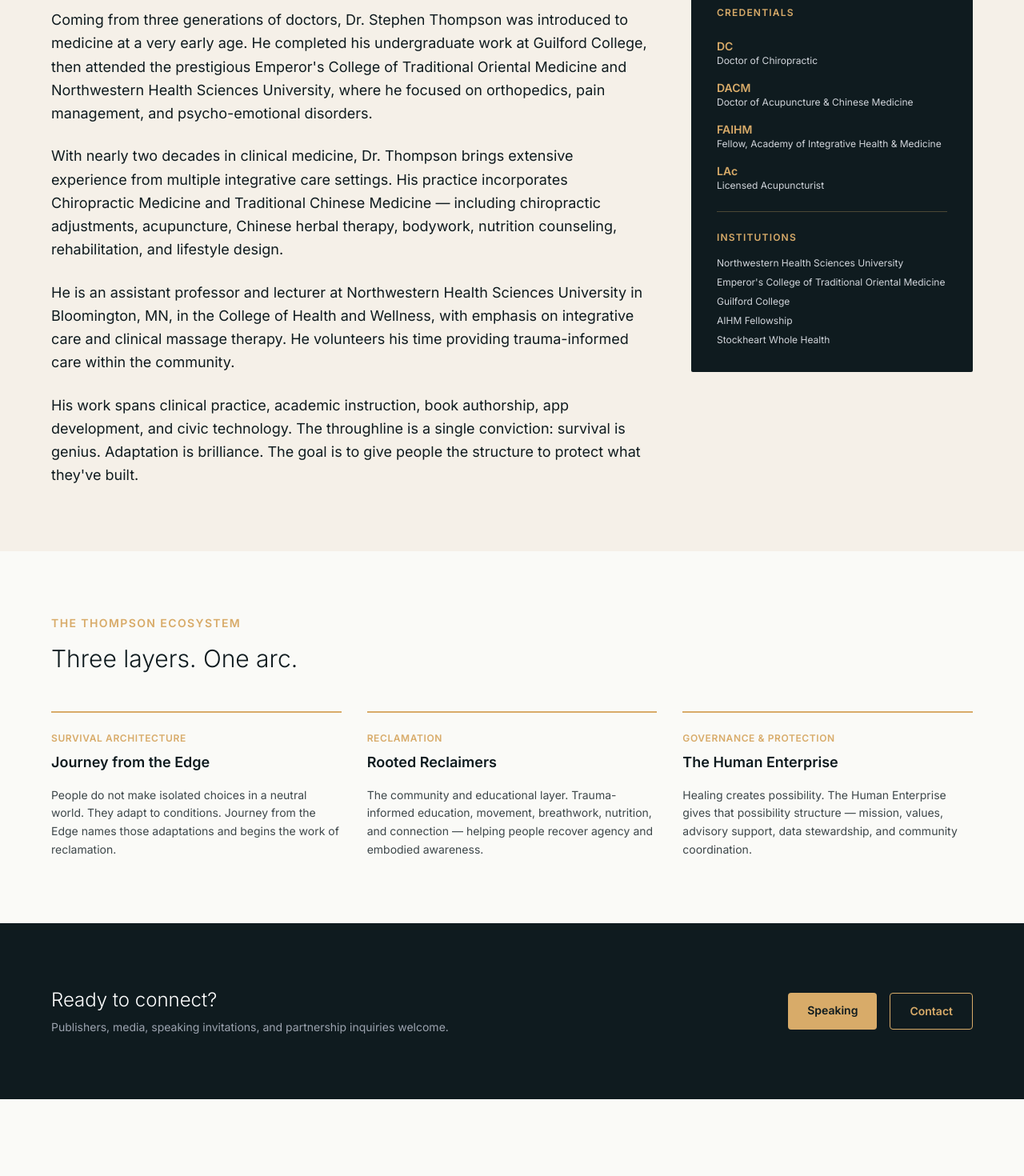
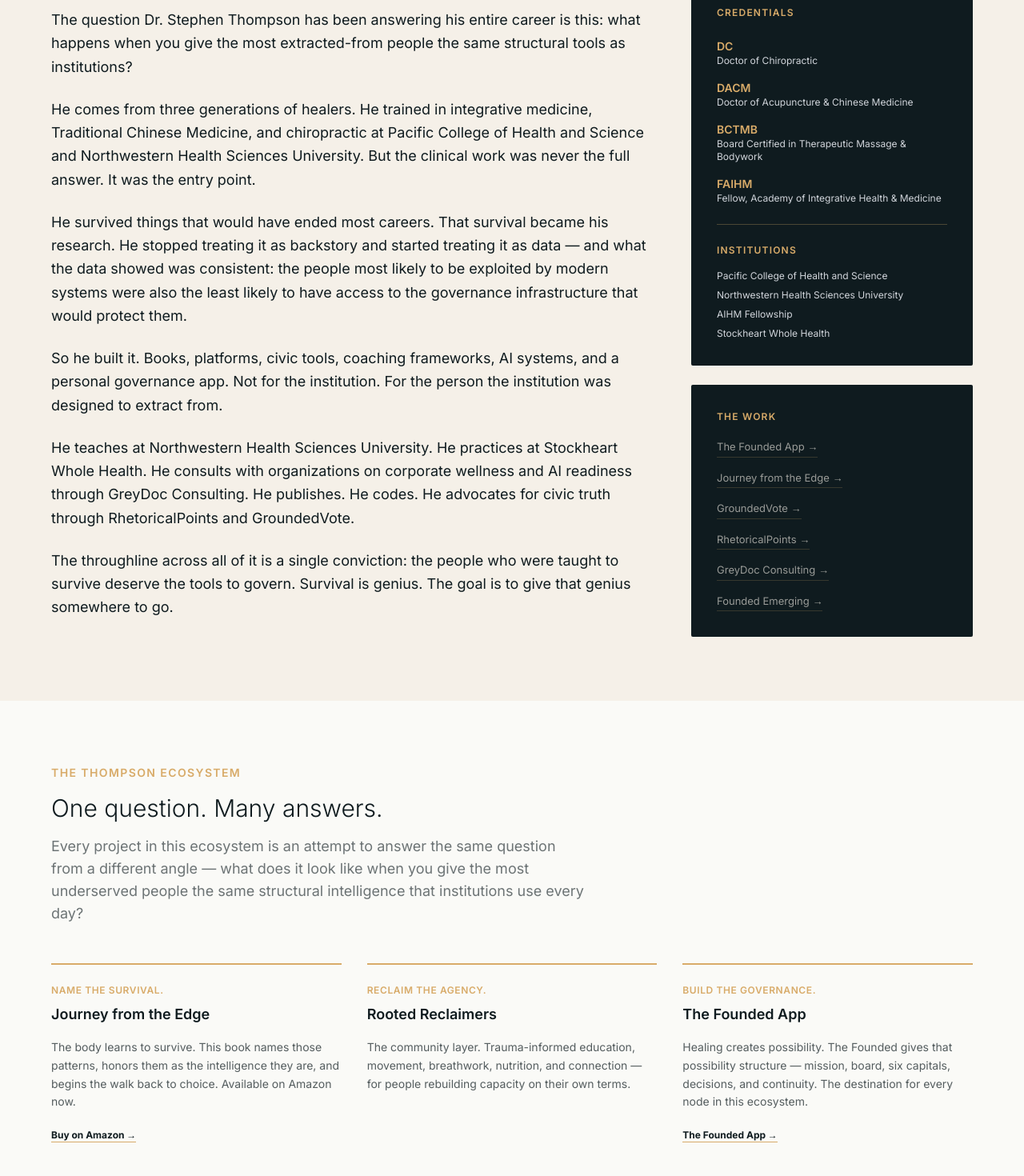
Before and after one commit to thefoundedproject/thefoundedproject-site, a Next.js app: page /about in a window 1280 px wide. Shown: the part 540-2010 px from the top of the page at 80% size. Built offline with nearby package versions, Linux system fonts and the light colour scheme.

Commit message:
bio: rewrite — the question he's answering, not credentials-first; BCTMB replaces LAc; Pacific College of Health and Science

```diff
--- a/app/about/page.js
+++ b/app/about/page.js
@@ -1,6 +1,6 @@
 export const metadata = {
   title: 'About Dr. Stephen Thompson | The Founded Project',
-  description: 'Dr. Stephen Thompson, DC, DACM, FAIHM — survivor-scholar-clinician, author, and founder of Human Enterprise Theory. Three generations of healers. Two decades of practice.',
+  description: 'Dr. Stephen Thompson, DC, DACM, BCTMB, FAIHM — survivor-scholar-clinician building the governance infrastructure for the people most likely to be extracted from.',
 }
 
 export default function About() {
@@ -13,8 +13,8 @@
           <h1 className="text-white text-5xl font-light leading-tight mb-6">
             Dr. Stephen Thompson
           </h1>
-          <p style={{ color: '#D8AB69' }} className="text-lg mb-2">DC · DACM · FAIHM</p>
-          <p className="text-gray-400">Northwestern Health Sciences University · AIHM Fellow · Survivor-Scholar-Clinician</p>
+          <p style={{ color: '#D8AB69' }} className="text-lg mb-2">DC · DACM · BCTMB · FAIHM</p>
+          <p className="text-gray-400">Survivor · Scholar · Clinician · Builder</p>
         </div>
       </section>
 
@@ -23,28 +23,41 @@
         <div className="max-w-6xl mx-auto grid md:grid-cols-3 gap-12">
           <div className="md:col-span-2">
             <div style={{ width: '60px', height: '2px', backgroundColor: '#D8AB69' }} className="mb-8" />
+
             <p style={{ color: '#0F1B1F' }} className="text-lg leading-relaxed mb-6">
-              Coming from three generations of doctors, Dr. Stephen Thompson was introduced to medicine at a very early age. He completed his undergraduate work at Guilford College, then attended the prestigious Emperor&apos;s College of Traditional Oriental Medicine and Northwestern Health Sciences University, where he focused on orthopedics, pain management, and psycho-emotional disorders.
+              The question Dr. Stephen Thompson has been answering his entire career is this: what happens when you give the most extracted-from people the same structural tools as institutions?
             </p>
+
             <p style={{ color: '#0F1B1F' }} className="text-lg leading-relaxed mb-6">
-              With nearly two decades in clinical medicine, Dr. Thompson brings extensive experience from multiple integrative care settings. His practice incorporates Chiropractic Medicine and Traditional Chinese Medicine — including chiropractic adjustments, acupuncture, Chinese herbal therapy, bodywork, nutrition counseling, rehabilitation, and lifestyle design.
+              He comes from three generations of healers. He trained in integrative medicine, Traditional Chinese Medicine, and chiropractic at Pacific College of Health and Science and Northwestern Health Sciences University. But the clinical work was never the full answer. It was the entry point.
             </p>
+
             <p style={{ color: '#0F1B1F' }} className="text-lg leading-relaxed mb-6">
-              He is an assistant professor and lecturer at Northwestern Health Sciences University in Bloomington, MN, in the College of Health and Wellness, with emphasis on integrative care and clinical massage therapy. He volunteers his time providing trauma-informed care within the community.
+              He survived things that would have ended most careers. That survival became his research. He stopped treating it as backstory and started treating it as data — and what the data showed was consistent: the people most likely to be exploited by modern systems were also the least likely to have access to the governance infrastructure that would protect them.
             </p>
+
+            <p style={{ color: '#0F1B1F' }} className="text-lg leading-relaxed mb-6">
+              So he built it. Books, platforms, civic tools, coaching frameworks, AI systems, and a personal governance app. Not for the institution. For the person the institution was designed to extract from.
+            </p>
+
+            <p style={{ color: '#0F1B1F' }} className="text-lg leading-relaxed mb-6">
+              He teaches at Northwestern Health Sciences University. He practices at Stockheart Whole Health. He consults with organizations on corporate wellness and AI readiness through GreyDoc Consulting. He publishes. He codes. He advocates for civic truth through RhetoricalPoints and GroundedVote.
+            </p>
+
             <p style={{ color: '#0F1B1F' }} className="text-lg leading-relaxed">
-              His work spans clinical practice, academic instruction, book authorship, app development, and civic technology. The throughline is a single conviction: survival is genius. Adaptation is brilliance. The goal is to give people the structure to protect what they&apos;ve built.
+              The throughline across all of it is a single conviction: the people who were taught to survive deserve the tools to govern. Survival is genius. The goal is to give that genius somewhere to go.
             </p>
           </div>
+
           <div>
-            <div style={{ backgroundColor: '#0F1B1F' }} className="p-8 rounded-sm">
+            <div style={{ backgroundColor: '#0F1B1F' }} className="p-8 rounded-sm mb-6">
               <p style={{ color: '#D8AB69' }} className="text-xs font-semibold uppercase tracking-widest mb-6">Credentials</p>
               <ul className="space-y-4">
                 {[
                   { abbr: 'DC', full: 'Doctor of Chiropractic' },
                   { abbr: 'DACM', full: 'Doctor of Acupuncture & Chinese Medicine' },
+                  { abbr: 'BCTMB', full: 'Board Certified in Therapeutic Massage & Bodywork' },
                   { abbr: 'FAIHM', full: 'Fellow, Academy of Integrative Health & Medicine' },
-                  { abbr: 'LAc', full: 'Licensed Acupuncturist' },
                 ].map((cred) => (
                   <li key={cred.abbr}>
                     <p style={{ color: '#D8AB69' }} className="text-sm font-semibold">{cred.abbr}</p>
@@ -55,44 +68,74 @@
               <div style={{ height: '1px', backgroundColor: '#D8AB69' }} className="my-6 opacity-30" />
               <p style={{ color: '#D8AB69' }} className="text-xs font-semibold uppercase tracking-widest mb-4">Institutions</p>
               <ul className="space-y-2 text-gray-300 text-xs">
+                <li>Pacific College of Health and Science</li>
                 <li>Northwestern Health Sciences University</li>
-                <li>Emperor&apos;s College of Traditional Oriental Medicine</li>
-                <li>Guilford College</li>
                 <li>AIHM Fellowship</li>
                 <li>Stockheart Whole Health</li>
+              </ul>
+            </div>
+
+            <div style={{ backgroundColor: '#0F1B1F' }} className="p-8 rounded-sm">
+              <p style={{ color: '#D8AB69' }} className="text-xs font-semibold uppercase tracking-widest mb-4">The Work</p>
+              <ul className="space-y-3">
+                {[
+                  { label: 'The Founded App', href: 'https://thefounded.app' },
+                  { label: 'Journey from the Edge', href: 'https://www.amazon.com/dp/B0GTXBZGJY' },
+                  { label: 'GroundedVote', href: 'https://groundedvote.com' },
+                  { label: 'RhetoricalPoints', href: 'https://rhetoricalpoints.com' },
+                  { label: 'GreyDoc Consulting', href: 'https://greydoc.com' },
+                  { label: 'Founded Emerging', href: 'https://thefoundedemerging.app' },
+                ].map((item) => (
+                  <li key={item.label}>
+                    <a href={item.href} target="_blank" rel="noopener noreferrer" style={{ color: 'rgba(245,240,232,0.6)', textDecoration: 'none', fontSize: '13px', borderBottom: '1px solid rgba(216,171,105,0.2)', paddingBottom: '2px', display: 'inline-block' }}>
+                      {item.label} →
+                    </a>
+                  </li>
+                ))}
               </ul>
             </div>
           </div>
         </div>
       </section>
 
-      {/* The Framework */}
+      {/* The Arc */}
       <section style={{ backgroundColor: '#FAFAF7' }} className="py-20 px-6">
         <div className="max-w-6xl mx-auto">
           <p style={{ color: '#D8AB69' }} className="text-sm font-semibold uppercase tracking-widest mb-4">The Thompson Ecosystem</p>
-          <h2 style={{ color: '#0F1B1F' }} className="text-3xl font-light mb-12">Three layers. One arc.</h2>
+          <h2 style={{ color: '#0F1B1F' }} className="text-3xl font-light mb-4">One question. Many answers.</h2>
+          <p style={{ color: '#0F1B1F' }} className="text-lg opacity-60 max-w-2xl mb-12">
+            Every project in this ecosystem is an attempt to answer the same question from a different angle — what does it look like when you give the most underserved people the same structural intelligence that institutions use every day?
+          </p>
           <div className="grid md:grid-cols-3 gap-8">
             {[
               {
                 name: 'Journey from the Edge',
-                theme: 'Survival Architecture',
-                desc: 'People do not make isolated choices in a neutral world. They adapt to conditions. Journey from the Edge names those adaptations and begins the work of reclamation.',
+                theme: 'Name the survival.',
+                desc: 'The body learns to survive. This book names those patterns, honors them as the intelligence they are, and begins the walk back to choice. Available on Amazon now.',
+                link: { label: 'Buy on Amazon', href: 'https://www.amazon.com/dp/B0GTXBZGJY' },
               },
               {
                 name: 'Rooted Reclaimers',
-                theme: 'Reclamation',
-                desc: 'The community and educational layer. Trauma-informed education, movement, breathwork, nutrition, and connection — helping people recover agency and embodied awareness.',
+                theme: 'Reclaim the agency.',
+                desc: 'The community layer. Trauma-informed education, movement, breathwork, nutrition, and connection — for people rebuilding capacity on their own terms.',
+                link: null,
               },
               {
-                name: 'The Human Enterprise',
-                theme: 'Governance & Protection',
-                desc: 'Healing creates possibility. The Human Enterprise gives that possibility structure — mission, values, advisory support, data stewardship, and community coordination.',
+                name: 'The Founded App',
+                theme: 'Build the governance.',
+                desc: 'Healing creates possibility. The Founded gives that possibility structure — mission, board, six capitals, decisions, and continuity. The destination for every node in this ecosystem.',
+                link: { label: 'The Founded App', href: 'https://thefounded.app' },
               },
             ].map((layer) => (
               <div key={layer.name} className="border-t-2 pt-6" style={{ borderColor: '#D8AB69' }}>
                 <p style={{ color: '#D8AB69' }} className="text-xs font-semibold uppercase tracking-wider mb-2">{layer.theme}</p>
                 <h3 style={{ color: '#0F1B1F' }} className="text-lg font-semibold mb-4">{layer.name}</h3>
-                <p style={{ color: '#0F1B1F' }} className="text-sm leading-relaxed opacity-80">{layer.desc}</p>
+                <p style={{ color: '#0F1B1F' }} className="text-sm leading-relaxed opacity-70 mb-4">{layer.desc}</p>
+                {layer.link && (
+                  <a href={layer.link.href} target="_blank" rel="noopener noreferrer" style={{ color: '#0F1B1F', fontSize: '12px', fontWeight: 700, textDecoration: 'none', borderBottom: '1px solid #D8AB69', paddingBottom: '1px' }}>
+                    {layer.link.label} →
+                  </a>
+                )}
               </div>
             ))}
           </div>
@@ -103,12 +146,15 @@
       <section style={{ backgroundColor: '#0F1B1F' }} className="py-20 px-6">
         <div className="max-w-6xl mx-auto flex flex-col md:flex-row items-center justify-between gap-8">
           <div>
-            <h2 className="text-white text-2xl font-light mb-2">Ready to connect?</h2>
-            <p className="text-gray-400 text-sm">Publishers, media, speaking invitations, and partnership inquiries welcome.</p>
+            <h2 className="text-white text-2xl font-light mb-2">Connect with the work.</h2>
+            <p className="text-gray-400 text-sm">Publishers, media, speaking invitations, clinical inquiries, and partnership conversations welcome.</p>
           </div>
-          <div className="flex gap-4">
+          <div className="flex gap-4 flex-wrap">
             <a href="/speaking" style={{ backgroundColor: '#D8AB69', color: '#0F1B1F' }} className="px-6 py-3 text-sm font-semibold rounded hover:opacity-90 transition-opacity">
               Speaking
+            </a>
+            <a href="https://greydoc.com" target="_blank" rel="noopener noreferrer" style={{ border: '1px solid rgba(216,171,105,0.4)', color: '#D8AB69' }} className="px-6 py-3 text-sm font-semibold rounded hover:bg-white/5 transition-colors">
+              GreyDoc Consulting
             </a>
             <a href="/contact" style={{ border: '1px solid #D8AB69', color: '#D8AB69' }} className="px-6 py-3 text-sm font-semibold rounded hover:bg-white/5 transition-colors">
               Contact
```
